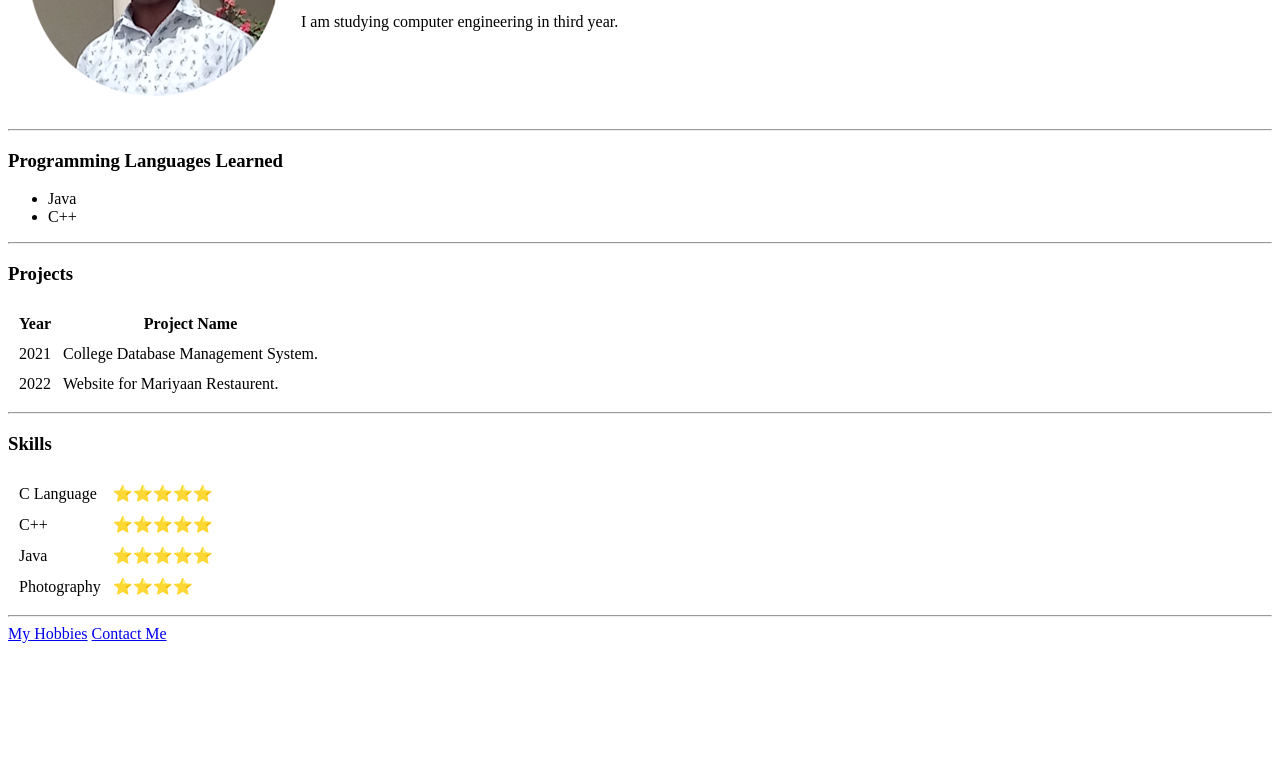
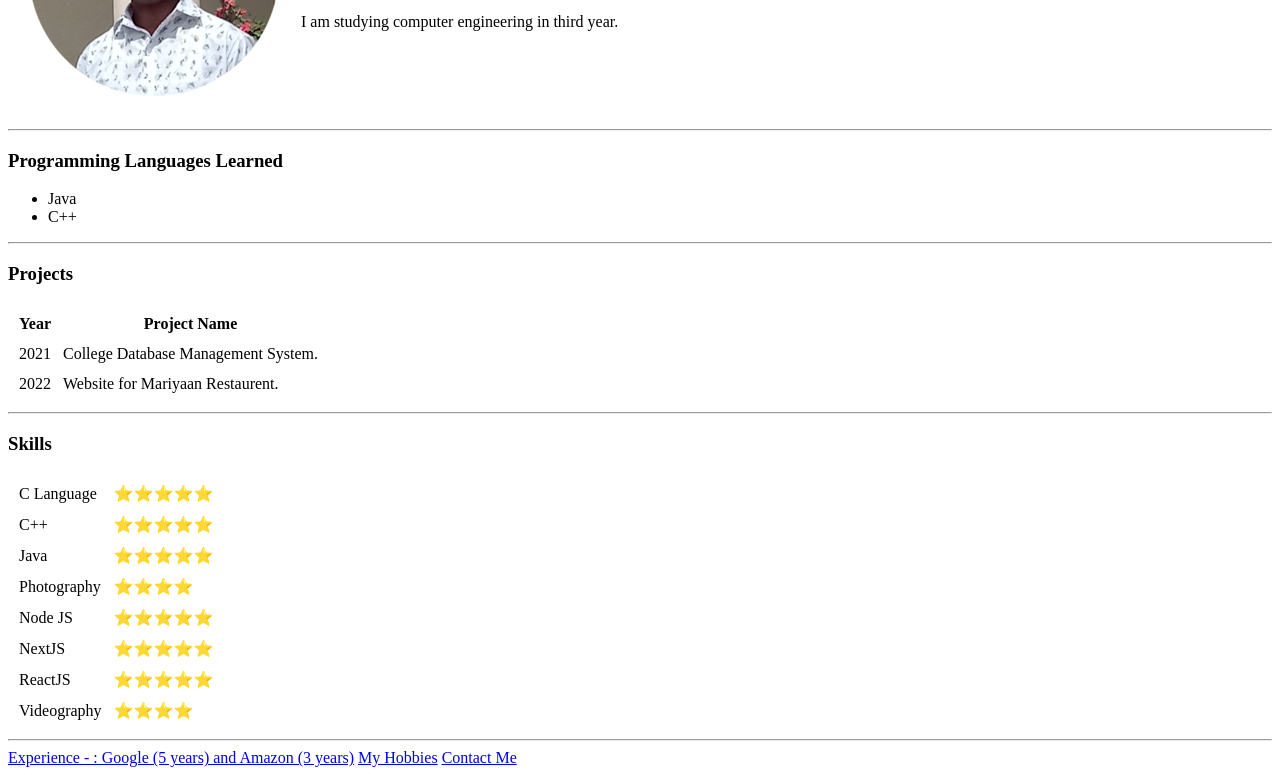
Before and after one commit to RiyanS07/CV, a plain HTML site: page index.html in a window 1280 px wide. Shown: the part 183-958 px from the top of the page. Before the commit the page ends 834 px from the top, so only its background shows below. Drawn offline with Linux system fonts and the light colour scheme.

Commit message:
Update index.html

```diff
--- a/index.html
+++ b/index.html
@@ -53,8 +53,24 @@
             <td>Photography</td>
             <td>⭐⭐⭐⭐</td>
         </tr>
+        <tr>
+            <td>Node JS</td>
+            <td>⭐⭐⭐⭐⭐</td>
+        </tr>
+        <tr>
+            <td>NextJS</td>
+            <td>⭐⭐⭐⭐⭐</td></tr>
+        <tr>
+            <td>ReactJS</td>
+            <td>⭐⭐⭐⭐⭐</td>
+        </tr>
+        <tr>
+            <td>Videography</td>
+            <td>⭐⭐⭐⭐</td>
+        </tr>
     </table>
     <hr>
+    <a href="hobbies.html">Experience - : Google (5 years) and Amazon (3 years)</a>
     <a href="hobbies.html">My Hobbies</a>
     <a href="contact.html">Contact Me</a>
 </body>
```
